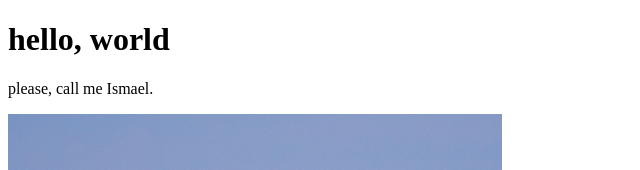
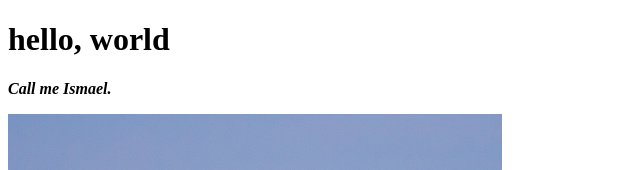
Before and after one commit to Geoffrey-Hahn/website, a plain HTML site: page index.html in a window 1280 px wide. Shown: the top 170 px of the page, without its empty margins (0-640 px from the left). Drawn offline with Linux system fonts and the light colour scheme.

```diff
--- a/index.html
+++ b/index.html
@@ -5,7 +5,7 @@
     </head>
     <body>
       <h1>hello, world</h1>
-      <p> please, call me Ismael.</p>
+      <p> <b><em>Call me Ismael.</em></b></p>
       <img src="images/breaching_whale.jpg">
     </body>
 </html>
```
Also changed, not shown: 1 other file.
